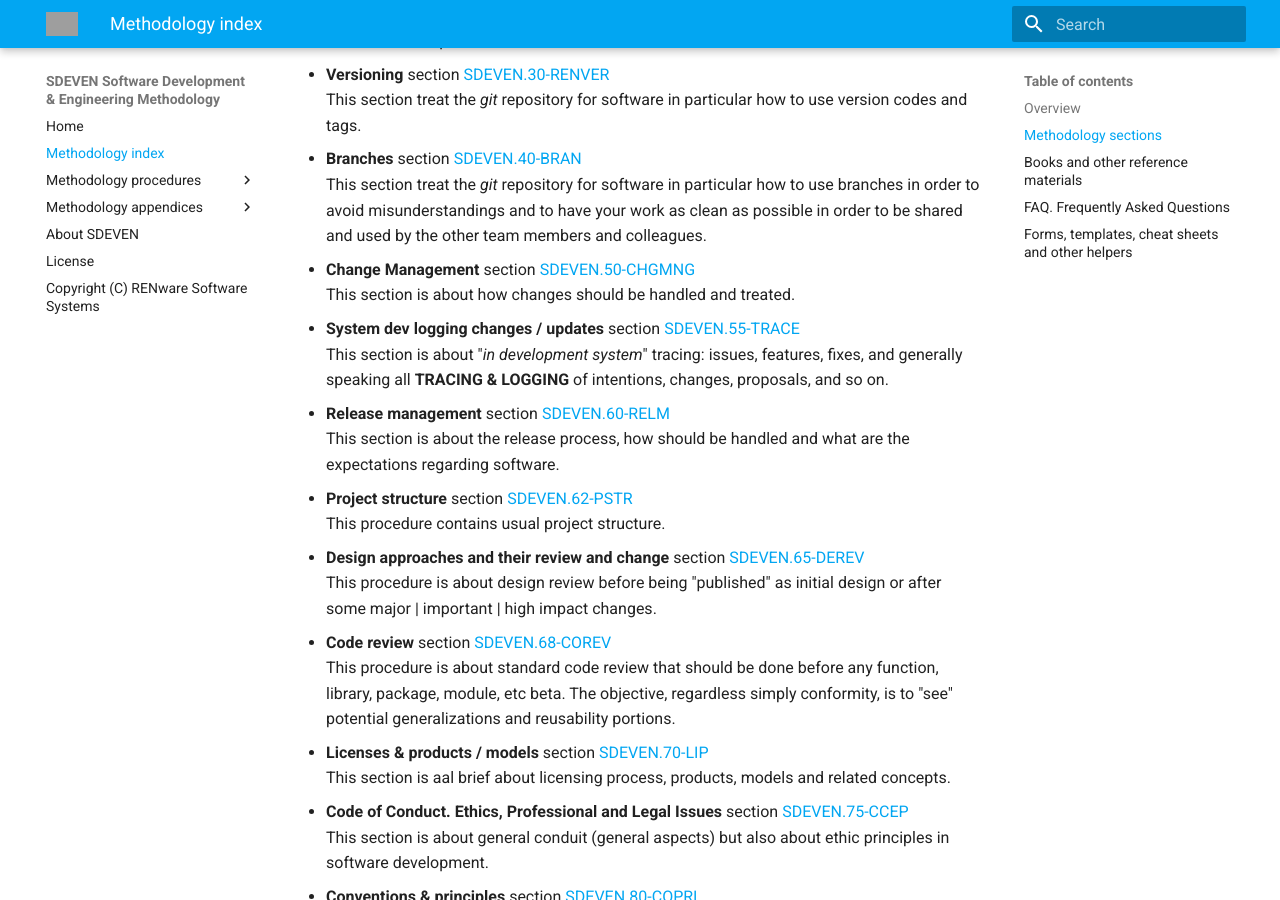
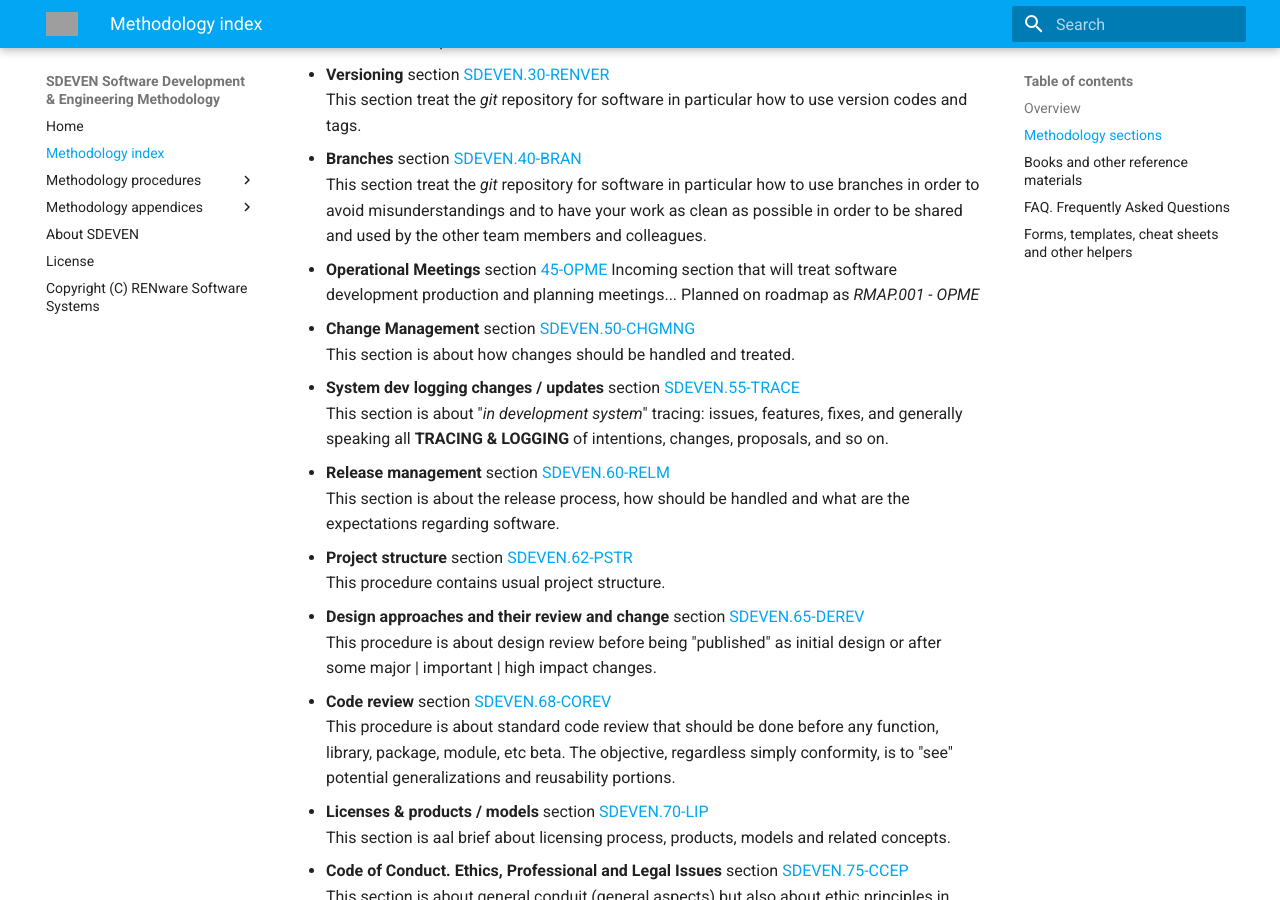
Before and after one commit to petre-renware/sdeven, an MkDocs documentation site: the page built from SDEVEN_content_docs/SDEVEN.00_INDEX.md, in a window 1280 px wide and 900 px high, scrolled down 1209 px. Built offline with MkDocs 1.6.1 and Material for MkDocs 9.7.7, drawn with Linux system fonts in a browser that asks for light colours; grey boxes are pictures that could not be loaded.

Commit message:
Update SDEVEN.00_INDEX.md

```diff
--- a/SDEVEN_content_docs/SDEVEN.00_INDEX.md
+++ b/SDEVEN_content_docs/SDEVEN.00_INDEX.md
@@ -36,6 +36,9 @@ SDEVEN methodology consists of and includes the following sections (procedures):
 
 * **Branches** section [SDEVEN.40-BRAN](SDEVEN.40_BRAN.md)<br>
     This section treat the *git* repository for software in particular how to use branches in order to avoid misunderstandings and to have your work as clean as possible in order to be shared and used by the other team members and colleagues.
+
+* **Operational Meetings** section [45-OPME](wip_page.md)
+    Incoming section that will treat software development production and planning meetings... Planned on roadmap as *RMAP.001 - OPME*
 
 * **Change Management** section [SDEVEN.50-CHGMNG](SDEVEN.50_CHGMNG.md)<br>
     This section is about how changes should be handled and treated.
```
